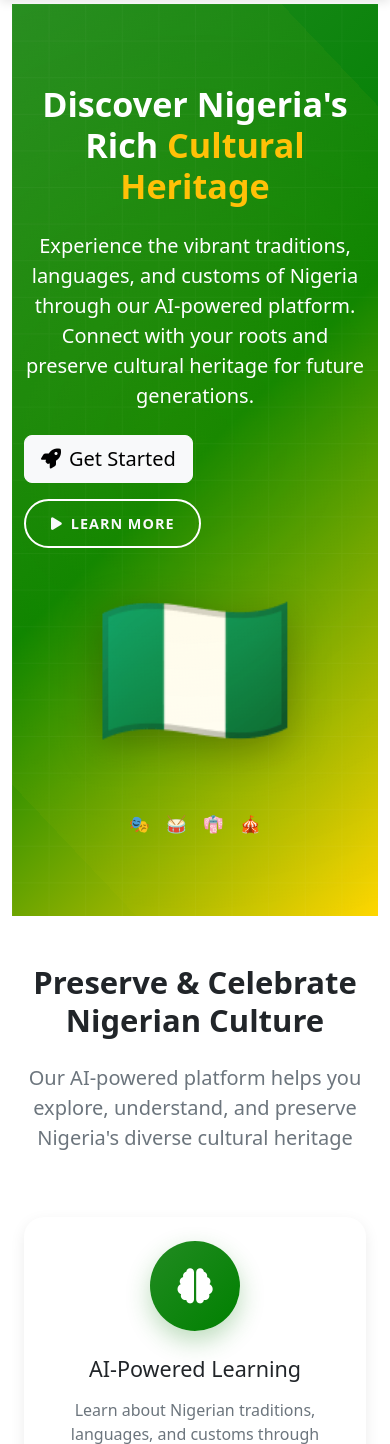
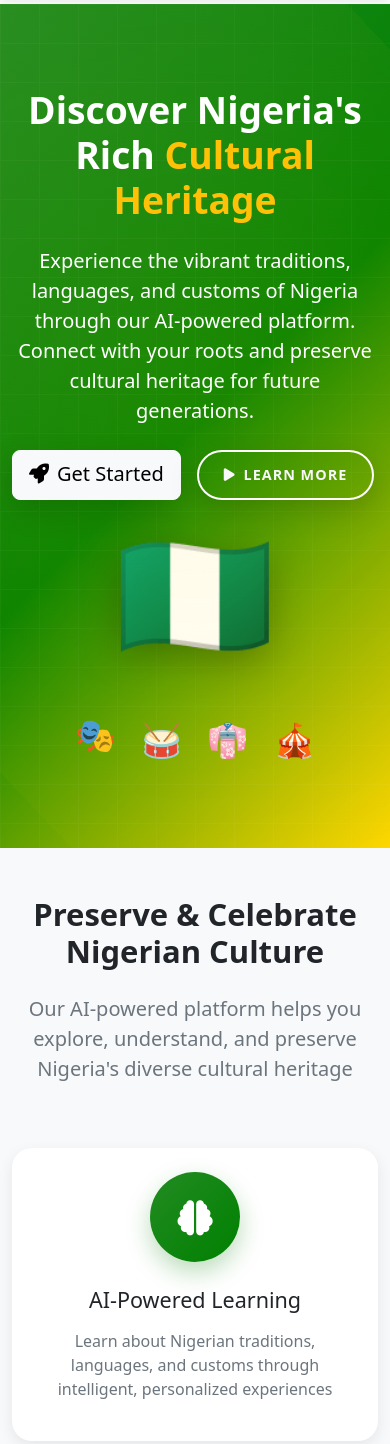
Before and after one commit to jjokah/naiversity, a Django app: template naiversity/templates/pages/home.html in a window 390 px wide. Shown: the part 62-1506 px from the top of the page. Run offline with Django 5.2, Linux system fonts and the light colour scheme; the template is opened without the code that fills it, so the values that code supplies are empty; some libraries are stand-ins or nearby versions.

Commit message:
Enhance landing page styles and structure with full-width sections, improved hero animations, and responsive design adjustments

```diff
--- a/naiversity/static/css/project.css
+++ b/naiversity/static/css/project.css
@@ -42,6 +42,8 @@
   min-height: 100vh;
   display: flex;
   align-items: center;
+  width: 100vw;
+  margin-left: calc(50% - 50vw);
 }
 
 .hero-section::before {
@@ -101,6 +103,23 @@
 
 .hero-emojis {
   animation: pulse 3s ease-in-out infinite;
+}
+
+.hero-emoji {
+  font-size: 3rem;
+  display: inline-block;
+  transition: transform 0.3s ease;
+  animation: bounce 2s ease-in-out infinite;
+  animation-delay: var(--delay, 0s);
+}
+
+.hero-emoji:nth-child(1) { animation-delay: 0s; }
+.hero-emoji:nth-child(2) { animation-delay: 0.2s; }
+.hero-emoji:nth-child(3) { animation-delay: 0.4s; }
+.hero-emoji:nth-child(4) { animation-delay: 0.6s; }
+
+.hero-emoji:hover {
+  transform: scale(1.3) rotate(15deg);
 }
 
 @keyframes pulse {
@@ -230,6 +249,8 @@
   background: linear-gradient(135deg, #f8f9fa 0%, #e9ecef 100%);
   padding: 80px 0;
   position: relative;
+  width: 100vw;
+  margin-left: calc(50% - 50vw);
 }
 
 .stats-section::before {
@@ -275,6 +296,8 @@
   padding: 100px 0;
   position: relative;
   overflow: hidden;
+  width: 100vw;
+  margin-left: calc(50% - 50vw);
 }
 
 .cta-section::before {
@@ -379,6 +402,22 @@
   color: white;
 }
 
+/* Full-width sections */
+.bg-light {
+  width: 100vw;
+  margin-left: calc(50% - 50vw);
+}
+
+/* Enhanced shadows */
+.shadow-lg {
+  box-shadow: 0 10px 30px rgba(0, 0, 0, 0.15) !important;
+}
+
+/* Improved hero flag size */
+.hero-flag {
+  font-size: 12rem;
+}
+
 /* Responsive Design */
 @media (max-width: 768px) {
   .hero-section {
@@ -387,7 +426,11 @@
   }
 
   .hero-flag {
-    font-size: 10rem;
+    font-size: 8rem;
+  }
+
+  .hero-emoji {
+    font-size: 2rem;
   }
 
   .culture-grid {
--- a/naiversity/templates/base.html
+++ b/naiversity/templates/base.html
@@ -96,8 +96,8 @@
           </div>
         </nav>
       </div>
+      {% if messages %}
         <div class="container">
-        {% if messages %}
           {% for message in messages %}
             <div class="alert alert-dismissible {% if message.tags %}alert-{{ message.tags }}{% endif %}">
               {{ message }}
@@ -107,13 +107,15 @@
                       aria-label="Close"></button>
             </div>
           {% endfor %}
+        </div>
       {% endif %}
       {% block main %}
         {% block content %}
+          <div class="container">
             <p>Use this document as a way to quick start any new project.</p>
+          </div>
         {% endblock content %}
       {% endblock main %}
-      </div>
     {% endblock body %}
     <!-- /container -->
     {% block modal %}
--- a/naiversity/templates/pages/home.html
+++ b/naiversity/templates/pages/home.html
@@ -8,22 +8,25 @@
 {% block content %}
   <!-- Hero Section -->
   <section class="hero-section">
+    <div class="container-fluid px-0">
       <div class="container">
         <div class="row align-items-center">
           <div class="col-lg-6">
             <div class="hero-content">
-            <h1 class="display-4 fw-bold mb-4">
+              <h1 class="display-3 fw-bold mb-4">
                 Discover Nigeria's Rich <span class="text-warning">Cultural Heritage</span>
               </h1>
-            <p class="lead mb-4">
+              <p class="lead mb-4 fs-5">
                 Experience the vibrant traditions, languages, and customs of Nigeria through our AI-powered platform.
                 Connect with your roots and preserve cultural heritage for future generations.
               </p>
               <div class="d-flex gap-3 flex-wrap">
-              <a href="{% url 'account_signup' %}" class="btn btn-light btn-lg">
+                <a href="{% url 'account_signup' %}"
+                   class="btn btn-light btn-lg shadow-lg">
                   <i class="fas fa-rocket me-2"></i>Get Started
                 </a>
-              <a href="{% url 'about' %}" class="btn btn-outline-light btn-lg">
+                <a href="{% url 'about' %}"
+                   class="btn btn-outline-light btn-lg shadow-lg">
                   <i class="fas fa-play me-2"></i>Learn More
                 </a>
               </div>
@@ -32,11 +35,12 @@
           <div class="col-lg-6">
             <div class="text-center">
               <div class="hero-flag">🇳🇬</div>
-            <div class="hero-emojis d-flex justify-content-center gap-3 mt-4">
-              <span>🎭</span>
-              <span>🥁</span>
-              <span>👘</span>
-              <span>🎪</span>
+              <div class="hero-emojis d-flex justify-content-center gap-4 mt-4">
+                <span class="hero-emoji">🎭</span>
+                <span class="hero-emoji">🥁</span>
+                <span class="hero-emoji">👘</span>
+                <span class="hero-emoji">🎪</span>
+              </div>
             </div>
           </div>
         </div>
@@ -44,12 +48,13 @@
     </div>
   </section>
   <!-- Features Section -->
-  <section class="py-5">
+  <section class="py-5 bg-light">
+    <div class="container-fluid px-0">
       <div class="container">
         <div class="row text-center mb-5">
           <div class="col-lg-8 mx-auto">
             <h2 class="display-5 fw-bold mb-4">Preserve & Celebrate Nigerian Culture</h2>
-          <p class="lead text-muted">
+            <p class="lead text-muted fs-5">
               Our AI-powered platform helps you explore, understand, and preserve Nigeria's diverse cultural heritage
             </p>
           </div>
@@ -86,14 +91,16 @@
           </div>
         </div>
       </div>
+    </div>
   </section>
   <!-- Cultural Highlights Section -->
   <section class="stats-section">
+    <div class="container-fluid px-0">
       <div class="container">
         <div class="row text-center mb-5">
           <div class="col-lg-8 mx-auto">
             <h2 class="display-5 fw-bold mb-4">Explore Nigeria's Diversity</h2>
-          <p class="lead text-muted">
+            <p class="lead text-muted fs-5">
               From the northern savanna to the southern coast, Nigeria's 250+ ethnic groups create a rich tapestry of culture
             </p>
           </div>
@@ -185,14 +192,16 @@
           </div>
         </div>
       </div>
+    </div>
   </section>
   <!-- Statistics Section -->
-  <section class="py-5">
+  <section class="py-5 bg-light">
+    <div class="container-fluid px-0">
       <div class="container">
         <div class="row text-center mb-5">
           <div class="col-lg-8 mx-auto">
             <h2 class="display-5 fw-bold mb-4">Nigeria by the Numbers</h2>
-          <p class="lead text-muted">The incredible diversity and scale of Nigerian culture</p>
+            <p class="lead text-muted fs-5">The incredible diversity and scale of Nigerian culture</p>
           </div>
         </div>
         <div class="row">
@@ -226,21 +235,25 @@
           </div>
         </div>
       </div>
+    </div>
   </section>
   <!-- Call to Action Section -->
   <section class="cta-section">
+    <div class="container-fluid px-0">
       <div class="container">
         <div class="row text-center">
           <div class="col-lg-8 mx-auto">
             <h2 class="display-5 fw-bold mb-4">Ready to Explore Your Heritage?</h2>
-          <p class="lead mb-4">
+            <p class="lead mb-4 fs-5">
               Join thousands of Nigerians and cultural enthusiasts discovering and preserving our rich heritage
             </p>
             <div class="d-flex gap-3 justify-content-center flex-wrap">
-            <a href="{% url 'account_signup' %}" class="btn btn-primary btn-lg">
+              <a href="{% url 'account_signup' %}"
+                 class="btn btn-primary btn-lg shadow-lg">
                 <i class="fas fa-user-plus me-2"></i>Join Naiversity
               </a>
-            <a href="{% url 'about' %}" class="btn btn-outline-dark btn-lg">
+              <a href="{% url 'about' %}"
+                 class="btn btn-outline-dark btn-lg shadow-lg">
                 <i class="fas fa-info-circle me-2"></i>Learn More
               </a>
             </div>
@@ -259,6 +272,7 @@
                 <i class="fas fa-heart fa-2x mb-3 text-dark"></i>
                 <h6>Community Driven</h6>
                 <p class="small">Built by and for Nigerians</p>
+              </div>
             </div>
           </div>
         </div>
```
Lines whose indentation alone changed are shown as unchanged.
